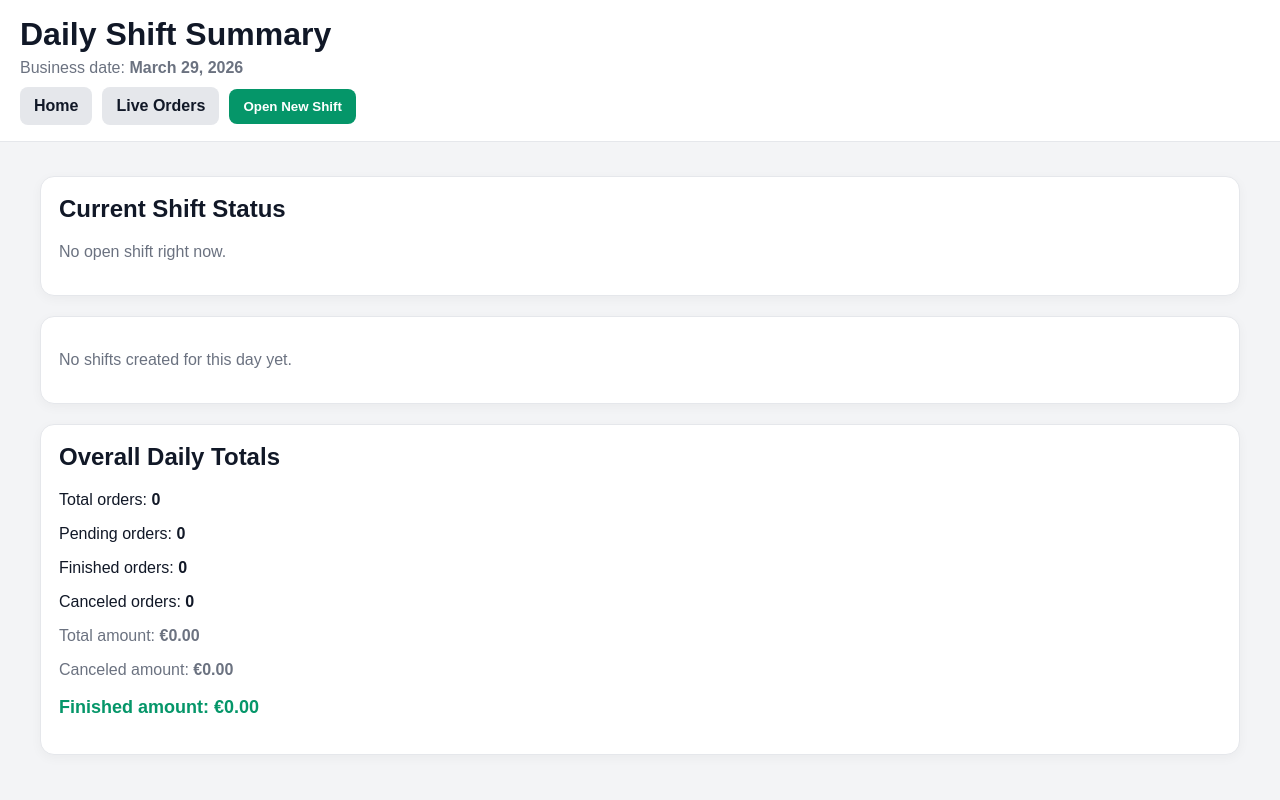
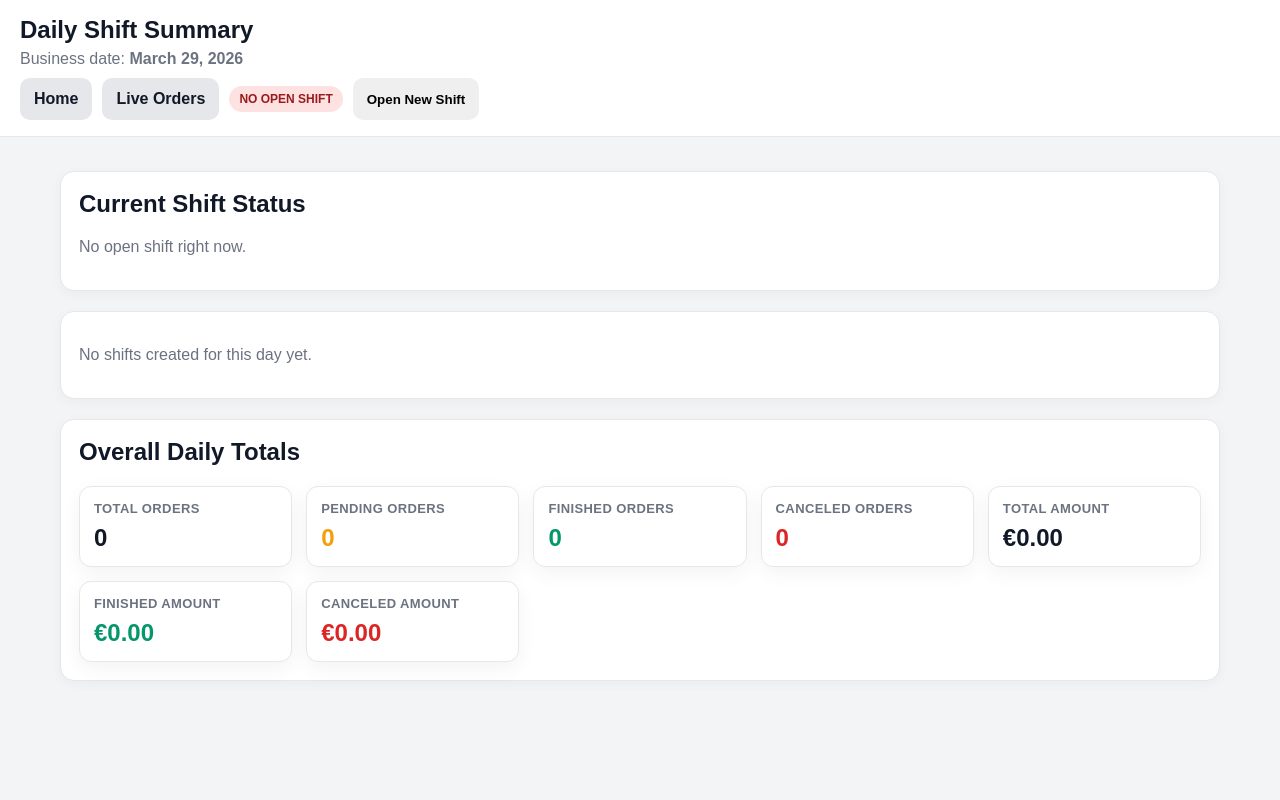
Before and after one commit to bkocii/orderWebApp, a Django app: page /shift-summary/ in a window 1280 px wide. Run offline with Django 5.2, Linux system fonts and the light colour scheme; the visitor is signed in with stand-in values (Sample User, id 1); data comes from the database, SQL or seed files in the repository; data that the repository does not hold is empty.

Commit message:
Add KPI cards to shift summary and shared styles

```diff
--- a/config/settings.py
+++ b/config/settings.py
@@ -120,7 +120,8 @@ USE_TZ = True
 # Static files (CSS, JavaScript, Images)
 # https://docs.djangoproject.com/en/5.2/howto/static-files/
 
-STATIC_URL = 'static/'
+STATIC_URL = "static/"
+STATIC_ROOT = BASE_DIR / "staticfiles"
 
 LOGIN_URL = "login"
 LOGIN_REDIRECT_URL = "home"
--- a/orders/views.py
+++ b/orders/views.py
@@ -61,7 +61,10 @@ def serialize_order(order):
 
 @login_required
 def home(request):
-    return render(request, "orders/home.html")
+    return render(request, "orders/home.html", {
+        "open_shift": get_open_shift(),
+        "business_date": get_current_business_date(),
+    })
 
 
 @login_required
--- /dev/null
+++ b/static/orders/css/app.css
@@ -0,0 +1,300 @@
+:root {
+    --bg: #f3f4f6;
+    --surface: #ffffff;
+    --surface-soft: #f9fafb;
+    --text: #111827;
+    --muted: #6b7280;
+    --border: #e5e7eb;
+
+    --primary: #111827;
+    --primary-soft: #374151;
+
+    --success: #059669;
+    --success-soft: #d1fae5;
+
+    --danger: #dc2626;
+    --danger-soft: #fee2e2;
+
+    --warning: #f59e0b;
+    --warning-soft: #fef3c7;
+
+    --shadow: 0 6px 20px rgba(0, 0, 0, 0.05);
+    --radius: 14px;
+}
+
+* {
+    box-sizing: border-box;
+}
+
+html, body {
+    margin: 0;
+    padding: 0;
+    font-family: Arial, sans-serif;
+    background: var(--bg);
+    color: var(--text);
+}
+
+a {
+    color: inherit;
+}
+
+.app-shell {
+    min-height: 100vh;
+}
+
+.topbar {
+    position: sticky;
+    top: 0;
+    z-index: 20;
+    background: rgba(255,255,255,0.96);
+    backdrop-filter: blur(8px);
+    border-bottom: 1px solid var(--border);
+    padding: 16px 20px;
+}
+
+.topbar-row {
+    max-width: 1400px;
+    margin: 0 auto;
+}
+
+.topbar h1 {
+    margin: 0 0 6px 0;
+    font-size: 24px;
+}
+
+.topbar-subtitle {
+    color: var(--muted);
+    font-size: 14px;
+    line-height: 1.5;
+}
+
+.topbar-meta {
+    display: flex;
+    justify-content: space-between;
+    align-items: center;
+    gap: 14px;
+    flex-wrap: wrap;
+    margin-top: 12px;
+}
+
+.container {
+    max-width: 1400px;
+    margin: 0 auto;
+    padding: 20px;
+}
+
+.card {
+    background: var(--surface);
+    border: 1px solid var(--border);
+    border-radius: var(--radius);
+    box-shadow: var(--shadow);
+    padding: 18px;
+}
+
+.card + .card {
+    margin-top: 18px;
+}
+
+.grid {
+    display: grid;
+    gap: 18px;
+}
+
+.grid-2 {
+    grid-template-columns: repeat(auto-fit, minmax(320px, 1fr));
+}
+
+.nav-row,
+.action-row {
+    display: flex;
+    gap: 10px;
+    flex-wrap: wrap;
+    align-items: center;
+}
+
+.btn,
+.btn-link {
+    display: inline-flex;
+    align-items: center;
+    justify-content: center;
+    gap: 8px;
+    min-height: 42px;
+    padding: 10px 14px;
+    border-radius: 10px;
+    border: 0;
+    text-decoration: none;
+    cursor: pointer;
+    font-weight: 700;
+    transition: 0.18s ease;
+}
+
+.btn:hover,
+.btn-link:hover {
+    transform: translateY(-1px);
+}
+
+.btn-primary {
+    background: var(--primary);
+    color: white;
+}
+
+.btn-secondary {
+    background: #e5e7eb;
+    color: var(--text);
+}
+
+.btn-success {
+    background: var(--success);
+    color: white;
+}
+
+.btn-danger {
+    background: var(--danger);
+    color: white;
+}
+
+.btn:disabled {
+    opacity: 0.6;
+    cursor: not-allowed;
+    transform: none;
+}
+
+.badge {
+    display: inline-flex;
+    align-items: center;
+    border-radius: 999px;
+    padding: 6px 10px;
+    font-size: 12px;
+    font-weight: 700;
+    white-space: nowrap;
+}
+
+.badge-warning {
+    background: var(--warning-soft);
+    color: #92400e;
+}
+
+.badge-success {
+    background: var(--success-soft);
+    color: #065f46;
+}
+
+.badge-danger {
+    background: var(--danger-soft);
+    color: #991b1b;
+}
+
+.message {
+    font-weight: 700;
+    margin-bottom: 14px;
+}
+
+.muted {
+    color: var(--muted);
+}
+
+.section-title {
+    margin: 0 0 14px 0;
+    font-size: 20px;
+}
+
+.info-strip {
+    border: 1px solid var(--border);
+    background: var(--surface-soft);
+    border-radius: 12px;
+    padding: 12px 14px;
+}
+
+.warning-strip {
+    border: 1px solid #fecaca;
+    background: #fef2f2;
+    border-radius: 12px;
+    padding: 14px;
+}
+
+.amount-final {
+    font-size: 18px;
+    font-weight: 700;
+    color: var(--success);
+}
+
+.amount-muted {
+    color: var(--muted);
+}
+
+.table-wrap {
+    overflow-x: auto;
+}
+
+table {
+    width: 100%;
+    border-collapse: collapse;
+    background: white;
+}
+
+th, td {
+    padding: 12px;
+    border-bottom: 1px solid var(--border);
+    text-align: left;
+    font-size: 14px;
+}
+
+th {
+    background: var(--surface-soft);
+}
+
+@media (max-width: 700px) {
+    .topbar h1 {
+        font-size: 20px;
+    }
+
+    .container {
+        padding: 14px;
+    }
+
+    .card {
+        padding: 14px;
+    }
+}
+
+.kpi-grid {
+    display: grid;
+    grid-template-columns: repeat(auto-fit, minmax(180px, 1fr));
+    gap: 14px;
+    margin-top: 14px;
+}
+
+.kpi-card {
+    background: var(--surface);
+    border: 1px solid var(--border);
+    border-radius: 12px;
+    padding: 14px;
+    box-shadow: var(--shadow);
+}
+
+.kpi-label {
+    font-size: 13px;
+    color: var(--muted);
+    margin-bottom: 8px;
+    font-weight: 700;
+    text-transform: uppercase;
+    letter-spacing: 0.03em;
+}
+
+.kpi-value {
+    font-size: 24px;
+    font-weight: 800;
+    color: var(--text);
+}
+
+.kpi-value.success {
+    color: var(--success);
+}
+
+.kpi-value.warning {
+    color: var(--warning);
+}
+
+.kpi-value.danger {
+    color: var(--danger);
+}
--- /dev/null
+++ b/templates/base.html
@@ -0,0 +1,17 @@
+{% load static %}
+
+<!DOCTYPE html>
+<html>
+<head>
+    <title>{% block title %}Bar Ordering System{% endblock %}</title>
+    <meta name="viewport" content="width=device-width, initial-scale=1">
+    <link rel="stylesheet" href="{% static 'orders/css/app.css' %}">
+    {% block extra_css %}{% endblock %}
+</head>
+<body>
+    <div class="app-shell">
+        {% block content %}{% endblock %}
+    </div>
+    {% block extra_js %}{% endblock %}
+</body>
+</html>
--- a/templates/orders/shift_summary.html
+++ b/templates/orders/shift_summary.html
@@ -1,9 +1,9 @@
-<!DOCTYPE html>
-<html>
-<head>
-    <title>Shift Summary</title>
-    <meta name="viewport" content="width=device-width, initial-scale=1">
-    <style>
+{% extends "base.html" %}
+
+{% block title %}Shift Summary | Bar Ordering System{% endblock %}
+
+{% block extra_css %}
+<style>
         body {
             margin: 0;
             font-family: Arial, sans-serif;
@@ -99,24 +99,28 @@
         .amount-muted {
             color: #6b7280;
         }
-    </style>
-</head>
-<body>
+</style>
+{% endblock %}
+
+{% block content %}
     <div class="topbar">
         <h1>Daily Shift Summary</h1>
         <div class="muted">
             Business date: <strong>{{ business_date }}</strong>
         </div>
         <div class="nav-row">
-            <a class="nav-btn" href="{% url 'home' %}">Home</a>
-            <a class="nav-btn" href="{% url 'live_orders_page' %}">Live Orders</a>
+            <a class="btn-link btn-secondary" href="{% url 'home' %}">Home</a>
+            <a class="btn-link btn-secondary" href="{% url 'live_orders_page' %}">Live Orders</a>
 
             {% if open_shift %}
-                <button id="close-shift-btn" class="action-btn close-btn">
+                Active shift: <strong>#{{ open_shift.sequence_number }}</strong>
+                <span class="badge badge-success">OPEN</span>
+                <button id="close-shift-btn" class="btn btn-dange">
                     Close Shift {{ open_shift.sequence_number }}
                 </button>
             {% else %}
-                <button id="open-shift-btn" class="action-btn open-btn">
+                <span class="badge badge-danger">NO OPEN SHIFT</span>
+                <button id="open-shift-btn" class="btn btn-dange">
                     Open New Shift
                 </button>
             {% endif %}
@@ -163,13 +167,42 @@
                         <hr style="margin: 18px 0; border: 0; border-top: 1px solid #e5e7eb;">
 
                         <h3>Shift Totals</h3>
-                        <p>Total orders: <strong>{{ summary.totals.total_orders|default:0 }}</strong></p>
-                        <p>Pending orders: <strong>{{ summary.totals.pending_orders|default:0 }}</strong></p>
-                        <p>Finished orders: <strong>{{ summary.totals.finished_orders|default:0 }}</strong></p>
-                        <p>Canceled orders: <strong>{{ summary.totals.canceled_orders|default:0 }}</strong></p>
-                        <p class="amount-muted">Total amount: <strong>€{{ summary.totals.total_amount|default:0|floatformat:2 }}</strong></p>
-                        <p class="amount-muted">Canceled amount: <strong>€{{ summary.totals.canceled_amount|default:0|floatformat:2 }}</strong></p>
-                        <p class="amount-final">Finished amount: €{{ summary.totals.finished_amount|default:0|floatformat:2 }}</p>
+                            <div class="kpi-grid">
+                                <div class="kpi-card">
+                                    <div class="kpi-label">Total Orders</div>
+                                    <div class="kpi-value">{{ summary.totals.total_orders|default:0 }}</div>
+                                </div>
+
+                                <div class="kpi-card">
+                                    <div class="kpi-label">Pending Orders</div>
+                                    <div class="kpi-value warning">{{ summary.totals.pending_orders|default:0 }}</div>
+                                </div>
+
+                                <div class="kpi-card">
+                                    <div class="kpi-label">Finished Orders</div>
+                                    <div class="kpi-value success">{{ summary.totals.finished_orders|default:0 }}</div>
+                                </div>
+
+                                <div class="kpi-card">
+                                    <div class="kpi-label">Canceled Orders</div>
+                                    <div class="kpi-value danger">{{ summary.totals.canceled_orders|default:0 }}</div>
+                                </div>
+
+                                <div class="kpi-card">
+                                    <div class="kpi-label">Total Amount</div>
+                                    <div class="kpi-value">€{{ summary.totals.total_amount|default:0|floatformat:2 }}</div>
+                                </div>
+
+                                <div class="kpi-card">
+                                    <div class="kpi-label">Finished Amount</div>
+                                    <div class="kpi-value success">€{{ summary.totals.finished_amount|default:0|floatformat:2 }}</div>
+                                </div>
+
+                                <div class="kpi-card">
+                                    <div class="kpi-label">Canceled Amount</div>
+                                    <div class="kpi-value danger">€{{ summary.totals.canceled_amount|default:0|floatformat:2 }}</div>
+                                </div>
+                            </div>
 
                         <hr style="margin: 18px 0; border: 0; border-top: 1px solid #e5e7eb;">
 
@@ -223,15 +256,48 @@
 
             <div class="card">
                 <h2>Overall Daily Totals</h2>
-                <p>Total orders: <strong>{{ overall.total_orders|default:0 }}</strong></p>
-                <p>Pending orders: <strong>{{ overall.pending_orders|default:0 }}</strong></p>
-                <p>Finished orders: <strong>{{ overall.finished_orders|default:0 }}</strong></p>
-                <p>Canceled orders: <strong>{{ overall.canceled_orders|default:0 }}</strong></p>
-                <p class="amount-muted">Total amount: <strong>€{{ summary.totals.total_amount|default:0|floatformat:2 }}</strong></p>
-                <p class="amount-muted">Canceled amount: <strong>€{{ summary.totals.canceled_amount|default:0|floatformat:2 }}</strong></p>
-                <p class="amount-final">Finished amount: €{{ summary.totals.finished_amount|default:0|floatformat:2 }}</p>
+
+                <div class="kpi-grid">
+                    <div class="kpi-card">
+                        <div class="kpi-label">Total Orders</div>
+                        <div class="kpi-value">{{ overall.total_orders|default:0 }}</div>
+                    </div>
+
+                    <div class="kpi-card">
+                        <div class="kpi-label">Pending Orders</div>
+                        <div class="kpi-value warning">{{ overall.pending_orders|default:0 }}</div>
+                    </div>
+
+                    <div class="kpi-card">
+                        <div class="kpi-label">Finished Orders</div>
+                        <div class="kpi-value success">{{ overall.finished_orders|default:0 }}</div>
+                    </div>
+
+                    <div class="kpi-card">
+                        <div class="kpi-label">Canceled Orders</div>
+                        <div class="kpi-value danger">{{ overall.canceled_orders|default:0 }}</div>
+                    </div>
+
+                    <div class="kpi-card">
+                        <div class="kpi-label">Total Amount</div>
+                        <div class="kpi-value">€{{ overall.total_amount|default:0|floatformat:2 }}</div>
+                    </div>
+
+                    <div class="kpi-card">
+                        <div class="kpi-label">Finished Amount</div>
+                        <div class="kpi-value success">€{{ overall.finished_amount|default:0|floatformat:2 }}</div>
+                    </div>
+
+                    <div class="kpi-card">
+                        <div class="kpi-label">Canceled Amount</div>
+                        <div class="kpi-value danger">€{{ overall.canceled_amount|default:0|floatformat:2 }}</div>
+                    </div>
+                </div>
             </div>
     </div>
+{% endblock %}
+
+{% block extra_js %}
 
     <script>
         const pageMessage = document.getElementById("page-message");
@@ -320,5 +386,5 @@
             });
         }
     </script>
-</body>
-</html>
+
+{% endblock %}
```
Also changed, not shown: templates/orders/home.html (+82 -22 lines), templates/orders/live_orders_page.html (+18 -14 lines), templates/orders/waiter_order_page.html (+18 -12 lines).
